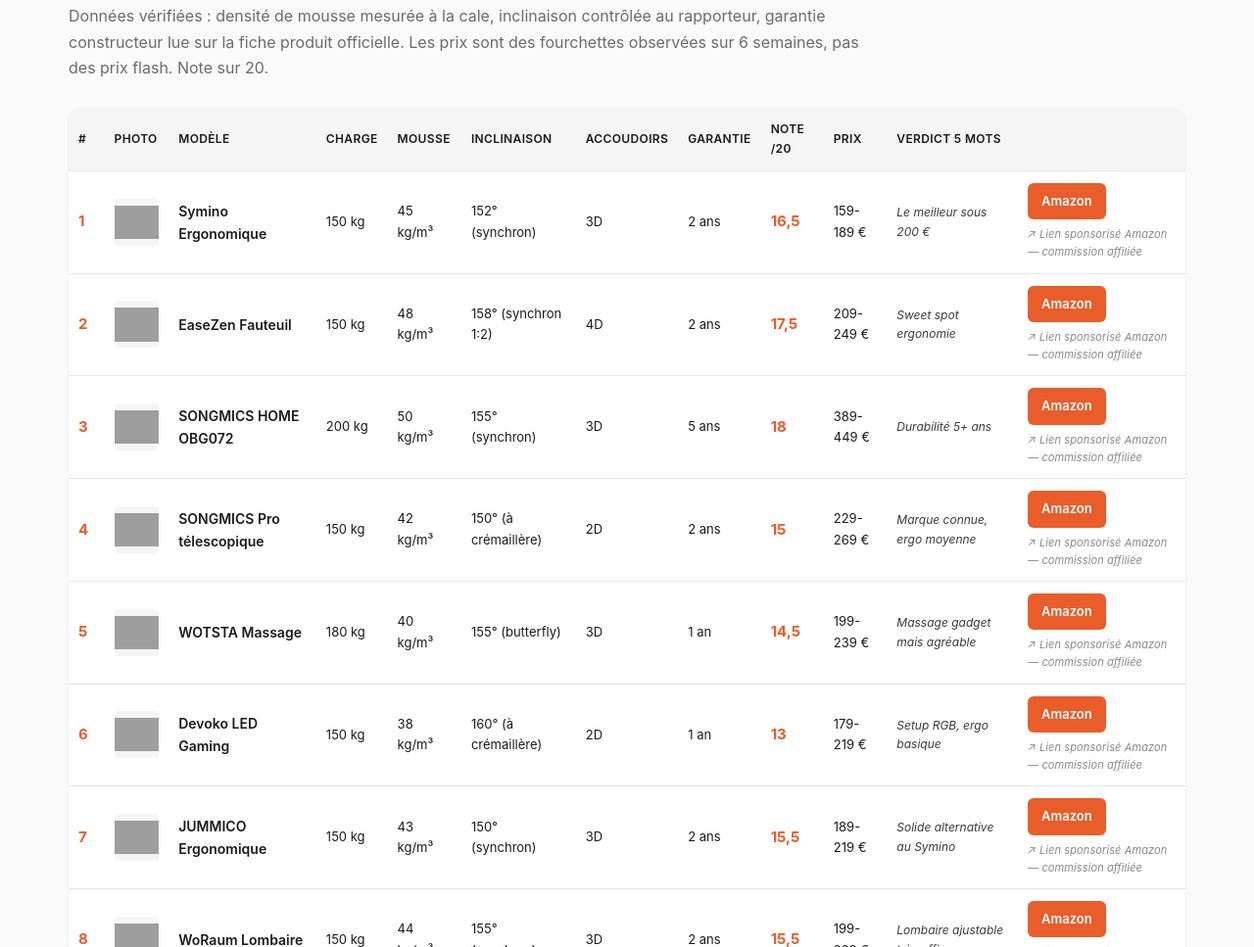
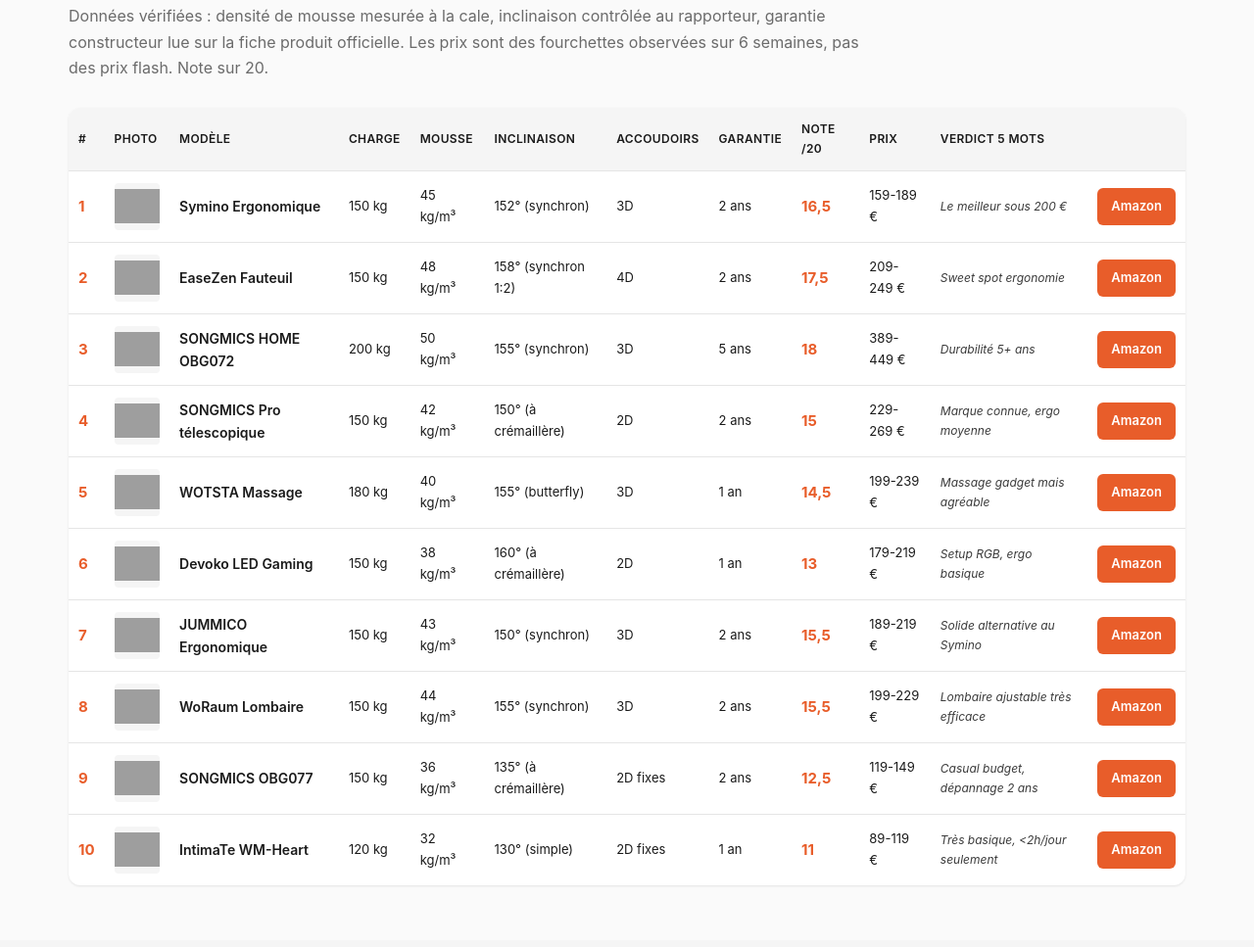
Before and after one commit to bz780/meilleure-chaise-gaming, a plain HTML site: page index.html in a window 1280 px wide. Shown: the part 3745-4712 px from the top of the page at 98% size. Drawn offline with Linux system fonts and the light colour scheme; grey boxes are pictures that could not be loaded.

Commit message:
remove visible sponsored tags (rel attr only, no UI marker)

```diff
--- a/index.html
+++ b/index.html
@@ -208,8 +208,6 @@
 .about-redaction li{margin-bottom:6px;color:var(--ink-2)}
 .about-redaction .contact{margin-top:14px;font-size:14px;color:var(--ink-3)}
 .about-redaction .contact a{color:var(--accent-dark);font-weight:600}
-.aff-tag{display:block;font-size:11px;color:#888;margin-top:6px;font-style:italic;font-weight:400;letter-spacing:.01em}
-.aff-tag::before{content:"↗ "}
 </style>
 </head>
 <body>
@@ -327,7 +325,7 @@
 
         <div class="verdict-cta">
           <span class="verdict-score">Note finale <strong>16,5/20</strong></span>
-          <a href="https://www.amazon.fr/Symino-Ergonomique-Fauteuil-Repose-Pieds-Telescopique/dp/B0GDXT2YZB?linkCode=ll1&tag=zafili-21&linkId=b0gdxt2yzbref&ref_=as_li_ss_tl" class="btn-amazon btn-amazon-lg" target="_blank" rel="nofollow noopener sponsored">Voir le prix sur Amazon</a><small class="aff-tag">Lien sponsorisé Amazon — commission affiliée</small>
+          <a href="https://www.amazon.fr/Symino-Ergonomique-Fauteuil-Repose-Pieds-Telescopique/dp/B0GDXT2YZB?linkCode=ll1&tag=zafili-21&linkId=b0gdxt2yzbref&ref_=as_li_ss_tl" class="btn-amazon btn-amazon-lg" target="_blank" rel="nofollow noopener sponsored">Voir le prix sur Amazon</a>
         </div>
       </div>
     </article>
@@ -366,7 +364,7 @@
 
         <div class="verdict-cta">
           <span class="verdict-score">Note finale <strong>17,5/20</strong></span>
-          <a href="https://www.amazon.fr/EaseZen-Fauteuil-Gaming-Ergonomique-Appui-tete/dp/B0GL25G886?linkCode=ll1&tag=zafili-21&linkId=b0gl25g886ref&ref_=as_li_ss_tl" class="btn-amazon btn-amazon-lg" target="_blank" rel="nofollow noopener sponsored">Voir le prix sur Amazon</a><small class="aff-tag">Lien sponsorisé Amazon — commission affiliée</small>
+          <a href="https://www.amazon.fr/EaseZen-Fauteuil-Gaming-Ergonomique-Appui-tete/dp/B0GL25G886?linkCode=ll1&tag=zafili-21&linkId=b0gl25g886ref&ref_=as_li_ss_tl" class="btn-amazon btn-amazon-lg" target="_blank" rel="nofollow noopener sponsored">Voir le prix sur Amazon</a>
         </div>
       </div>
     </article>
@@ -405,7 +403,7 @@
 
         <div class="verdict-cta">
           <span class="verdict-score">Note finale <strong>18/20</strong></span>
-          <a href="https://www.amazon.fr/SONGMICS-HOME-Ergonomique-Repose-Pieds-OBG072G01/dp/B0D3HKWFB4?linkCode=ll1&tag=zafili-21&linkId=b0d3hkwfb4ref&ref_=as_li_ss_tl" class="btn-amazon btn-amazon-lg" target="_blank" rel="nofollow noopener sponsored">Voir le prix sur Amazon</a><small class="aff-tag">Lien sponsorisé Amazon — commission affiliée</small>
+          <a href="https://www.amazon.fr/SONGMICS-HOME-Ergonomique-Repose-Pieds-OBG072G01/dp/B0D3HKWFB4?linkCode=ll1&tag=zafili-21&linkId=b0d3hkwfb4ref&ref_=as_li_ss_tl" class="btn-amazon btn-amazon-lg" target="_blank" rel="nofollow noopener sponsored">Voir le prix sur Amazon</a>
         </div>
       </div>
     </article>
@@ -448,7 +446,7 @@
             <td class="score-cell">16,5</td>
             <td>159-189 €</td>
             <td class="verdict-cell">Le meilleur sous 200 €</td>
-            <td><a href="https://www.amazon.fr/Symino-Ergonomique-Fauteuil-Repose-Pieds-Telescopique/dp/B0GDXT2YZB?linkCode=ll1&tag=zafili-21&linkId=b0gdxt2yzbref&ref_=as_li_ss_tl" class="btn-amazon" target="_blank" rel="nofollow noopener sponsored">Amazon</a><small class="aff-tag">Lien sponsorisé Amazon — commission affiliée</small></td>
+            <td><a href="https://www.amazon.fr/Symino-Ergonomique-Fauteuil-Repose-Pieds-Telescopique/dp/B0GDXT2YZB?linkCode=ll1&tag=zafili-21&linkId=b0gdxt2yzbref&ref_=as_li_ss_tl" class="btn-amazon" target="_blank" rel="nofollow noopener sponsored">Amazon</a></td>
           </tr>
           <tr>
             <td class="rank">2</td>
@@ -462,7 +460,7 @@
             <td class="score-cell">17,5</td>
             <td>209-249 €</td>
             <td class="verdict-cell">Sweet spot ergonomie</td>
-            <td><a href="https://www.amazon.fr/EaseZen-Fauteuil-Gaming-Ergonomique-Appui-tete/dp/B0GL25G886?linkCode=ll1&tag=zafili-21&linkId=b0gl25g886ref&ref_=as_li_ss_tl" class="btn-amazon" target="_blank" rel="nofollow noopener sponsored">Amazon</a><small class="aff-tag">Lien sponsorisé Amazon — commission affiliée</small></td>
+            <td><a href="https://www.amazon.fr/EaseZen-Fauteuil-Gaming-Ergonomique-Appui-tete/dp/B0GL25G886?linkCode=ll1&tag=zafili-21&linkId=b0gl25g886ref&ref_=as_li_ss_tl" class="btn-amazon" target="_blank" rel="nofollow noopener sponsored">Amazon</a></td>
           </tr>
           <tr>
             <td class="rank">3</td>
@@ -476,7 +474,7 @@
             <td class="score-cell">18</td>
             <td>389-449 €</td>
             <td class="verdict-cell">Durabilité 5+ ans</td>
-            <td><a href="https://www.amazon.fr/SONGMICS-HOME-Ergonomique-Repose-Pieds-OBG072G01/dp/B0D3HKWFB4?linkCode=ll1&tag=zafili-21&linkId=b0d3hkwfb4ref&ref_=as_li_ss_tl" class="btn-amazon" target="_blank" rel="nofollow noopener sponsored">Amazon</a><small class="aff-tag">Lien sponsorisé Amazon — commission affiliée</small></td>
+            <td><a href="https://www.amazon.fr/SONGMICS-HOME-Ergonomique-Repose-Pieds-OBG072G01/dp/B0D3HKWFB4?linkCode=ll1&tag=zafili-21&linkId=b0d3hkwfb4ref&ref_=as_li_ss_tl" class="btn-amazon" target="_blank" rel="nofollow noopener sponsored">Amazon</a></td>
           </tr>
           <tr>
             <td class="rank">4</td>
@@ -490,7 +488,7 @@
             <td class="score-cell">15</td>
             <td>229-269 €</td>
             <td class="verdict-cell">Marque connue, ergo moyenne</td>
-            <td><a href="https://www.amazon.fr/SONGMICS-repose-pieds-telescopique-ergonomique-appui-tete/dp/B086MC977H?linkCode=ll1&tag=zafili-21&linkId=b086mc977href&ref_=as_li_ss_tl" class="btn-amazon" target="_blank" rel="nofollow noopener sponsored">Amazon</a><small class="aff-tag">Lien sponsorisé Amazon — commission affiliée</small></td>
+            <td><a href="https://www.amazon.fr/SONGMICS-repose-pieds-telescopique-ergonomique-appui-tete/dp/B086MC977H?linkCode=ll1&tag=zafili-21&linkId=b086mc977href&ref_=as_li_ss_tl" class="btn-amazon" target="_blank" rel="nofollow noopener sponsored">Amazon</a></td>
           </tr>
           <tr>
             <td class="rank">5</td>
@@ -504,7 +502,7 @@
             <td class="score-cell">14,5</td>
             <td>199-239 €</td>
             <td class="verdict-cell">Massage gadget mais agréable</td>
-            <td><a href="https://www.amazon.fr/WOTSTA-Massage-Repose-Pieds-Fauteuil-Capacite/dp/B0DZ6CRKYH?linkCode=ll1&tag=zafili-21&linkId=b0dz6crkyhref&ref_=as_li_ss_tl" class="btn-amazon" target="_blank" rel="nofollow noopener sponsored">Amazon</a><small class="aff-tag">Lien sponsorisé Amazon — commission affiliée</small></td>
+            <td><a href="https://www.amazon.fr/WOTSTA-Massage-Repose-Pieds-Fauteuil-Capacite/dp/B0DZ6CRKYH?linkCode=ll1&tag=zafili-21&linkId=b0dz6crkyhref&ref_=as_li_ss_tl" class="btn-amazon" target="_blank" rel="nofollow noopener sponsored">Amazon</a></td>
           </tr>
           <tr>
             <td class="rank">6</td>
@@ -518,7 +516,7 @@
             <td class="score-cell">13</td>
             <td>179-219 €</td>
             <td class="verdict-cell">Setup RGB, ergo basique</td>
-            <td><a href="https://www.amazon.fr/Devoko-Chaise-Gaming-LED-Repose-Pieds/dp/B0DZ6JLL2M?linkCode=ll1&tag=zafili-21&linkId=b0dz6jll2mref&ref_=as_li_ss_tl" class="btn-amazon" target="_blank" rel="nofollow noopener sponsored">Amazon</a><small class="aff-tag">Lien sponsorisé Amazon — commission affiliée</small></td>
+            <td><a href="https://www.amazon.fr/Devoko-Chaise-Gaming-LED-Repose-Pieds/dp/B0DZ6JLL2M?linkCode=ll1&tag=zafili-21&linkId=b0dz6jll2mref&ref_=as_li_ss_tl" class="btn-amazon" target="_blank" rel="nofollow noopener sponsored">Amazon</a></td>
           </tr>
           <tr>
             <td class="rank">7</td>
@@ -532,7 +530,7 @@
             <td class="score-cell">15,5</td>
             <td>189-219 €</td>
             <td class="verdict-cell">Solide alternative au Symino</td>
-            <td><a href="https://www.amazon.fr/JUMMICO-Chaise-Gaming-Ergonomique-Repose-Pieds/dp/B0F6MY24M6?linkCode=ll1&tag=zafili-21&linkId=b0f6my24m6ref&ref_=as_li_ss_tl" class="btn-amazon" target="_blank" rel="nofollow noopener sponsored">Amazon</a><small class="aff-tag">Lien sponsorisé Amazon — commission affiliée</small></td>
+            <td><a href="https://www.amazon.fr/JUMMICO-Chaise-Gaming-Ergonomique-Repose-Pieds/dp/B0F6MY24M6?linkCode=ll1&tag=zafili-21&linkId=b0f6my24m6ref&ref_=as_li_ss_tl" class="btn-amazon" target="_blank" rel="nofollow noopener sponsored">Amazon</a></td>
           </tr>
           <tr>
             <td class="rank">8</td>
@@ -546,7 +544,7 @@
             <td class="score-cell">15,5</td>
             <td>199-229 €</td>
             <td class="verdict-cell">Lombaire ajustable très efficace</td>
-            <td><a href="https://www.amazon.fr/WoRaum-Ergonomique-Lombaire-Repose-Pieds-Retractable/dp/B0FNWZCMRP?linkCode=ll1&tag=zafili-21&linkId=b0fnwzcmrpref&ref_=as_li_ss_tl" class="btn-amazon" target="_blank" rel="nofollow noopener sponsored">Amazon</a><small class="aff-tag">Lien sponsorisé Amazon — commission affiliée</small></td>
+            <td><a href="https://www.amazon.fr/WoRaum-Ergonomique-Lombaire-Repose-Pieds-Retractable/dp/B0FNWZCMRP?linkCode=ll1&tag=zafili-21&linkId=b0fnwzcmrpref&ref_=as_li_ss_tl" class="btn-amazon" target="_blank" rel="nofollow noopener sponsored">Amazon</a></td>
           </tr>
           <tr>
             <td class="rank">9</td>
@@ -560,7 +558,7 @@
             <td class="score-cell">12,5</td>
             <td>119-149 €</td>
             <td class="verdict-cell">Casual budget, dépannage 2 ans</td>
-            <td><a href="https://www.amazon.fr/SONGMICS-dOrdinateur-Ergonomique-Repose-Pieds-OBG077B01/dp/B08NT6X31J?linkCode=ll1&tag=zafili-21&linkId=b08nt6x31jref&ref_=as_li_ss_tl" class="btn-amazon" target="_blank" rel="nofollow noopener sponsored">Amazon</a><small class="aff-tag">Lien sponsorisé Amazon — commission affiliée</small></td>
+            <td><a href="https://www.amazon.fr/SONGMICS-dOrdinateur-Ergonomique-Repose-Pieds-OBG077B01/dp/B08NT6X31J?linkCode=ll1&tag=zafili-21&linkId=b08nt6x31jref&ref_=as_li_ss_tl" class="btn-amazon" target="_blank" rel="nofollow noopener sponsored">Amazon</a></td>
           </tr>
           <tr>
             <td class="rank">10</td>
@@ -574,7 +572,7 @@
             <td class="score-cell">11</td>
             <td>89-119 €</td>
             <td class="verdict-cell">Très basique, &lt;2h/jour seulement</td>
-            <td><a href="https://www.amazon.fr/IntimaTe-WM-Heart-Ergonomique-Rembourree/dp/B084JHNF3B?linkCode=ll1&tag=zafili-21&linkId=b084jhnf3bref&ref_=as_li_ss_tl" class="btn-amazon" target="_blank" rel="nofollow noopener sponsored">Amazon</a><small class="aff-tag">Lien sponsorisé Amazon — commission affiliée</small></td>
+            <td><a href="https://www.amazon.fr/IntimaTe-WM-Heart-Ergonomique-Rembourree/dp/B084JHNF3B?linkCode=ll1&tag=zafili-21&linkId=b084jhnf3bref&ref_=as_li_ss_tl" class="btn-amazon" target="_blank" rel="nofollow noopener sponsored">Amazon</a></td>
           </tr>
         </tbody>
       </table>
@@ -784,7 +782,7 @@
           <div class="budget-card-body">
             <h5>Symino Ergonomique</h5>
             <div class="b-note">Mousse 45, vérin 4, lombaire OK</div>
-            <a href="https://www.amazon.fr/Symino-Ergonomique-Fauteuil-Repose-Pieds-Telescopique/dp/B0GDXT2YZB?linkCode=ll1&tag=zafili-21&linkId=b0gdxt2yzbref&ref_=as_li_ss_tl" class="btn-amazon" target="_blank" rel="nofollow noopener sponsored">Amazon</a><small class="aff-tag">Lien sponsorisé Amazon — commission affiliée</small>
+            <a href="https://www.amazon.fr/Symino-Ergonomique-Fauteuil-Repose-Pieds-Telescopique/dp/B0GDXT2YZB?linkCode=ll1&tag=zafili-21&linkId=b0gdxt2yzbref&ref_=as_li_ss_tl" class="btn-amazon" target="_blank" rel="nofollow noopener sponsored">Amazon</a>
           </div>
         </div>
         <div class="budget-card">
@@ -792,7 +790,7 @@
           <div class="budget-card-body">
             <h5>JUMMICO Ergonomique</h5>
             <div class="b-note">Mousse 43, synchron, 189-219 €</div>
-            <a href="https://www.amazon.fr/JUMMICO-Chaise-Gaming-Ergonomique-Repose-Pieds/dp/B0F6MY24M6?linkCode=ll1&tag=zafili-21&linkId=b0f6my24m6ref&ref_=as_li_ss_tl" class="btn-amazon" target="_blank" rel="nofollow noopener sponsored">Amazon</a><small class="aff-tag">Lien sponsorisé Amazon — commission affiliée</small>
+            <a href="https://www.amazon.fr/JUMMICO-Chaise-Gaming-Ergonomique-Repose-Pieds/dp/B0F6MY24M6?linkCode=ll1&tag=zafili-21&linkId=b0f6my24m6ref&ref_=as_li_ss_tl" class="btn-amazon" target="_blank" rel="nofollow noopener sponsored">Amazon</a>
           </div>
         </div>
         <div class="budget-card">
@@ -800,7 +798,7 @@
           <div class="budget-card-body">
             <h5>Symino Fauteuil</h5>
             <div class="b-note">Version simplifiée, 159-189 €</div>
-            <a href="https://www.amazon.fr/Symino-Chaise-Gaming-Fauteuil-Repose-Pieds/dp/B0GJ3ZQY5T?linkCode=ll1&tag=zafili-21&linkId=b0gj3zqy5tref&ref_=as_li_ss_tl" class="btn-amazon" target="_blank" rel="nofollow noopener sponsored">Amazon</a><small class="aff-tag">Lien sponsorisé Amazon — commission affiliée</small>
+            <a href="https://www.amazon.fr/Symino-Chaise-Gaming-Fauteuil-Repose-Pieds/dp/B0GJ3ZQY5T?linkCode=ll1&tag=zafili-21&linkId=b0gj3zqy5tref&ref_=as_li_ss_tl" class="btn-amazon" target="_blank" rel="nofollow noopener sponsored">Amazon</a>
           </div>
         </div>
         <div class="budget-card">
@@ -808,7 +806,7 @@
           <div class="budget-card-body">
             <h5>WoRaum Lombaire</h5>
             <div class="b-note">Lombaire ajustable très bien, 199-229 €</div>
-            <a href="https://www.amazon.fr/WoRaum-Ergonomique-Lombaire-Repose-Pieds-Retractable/dp/B0FNWZCMRP?linkCode=ll1&tag=zafili-21&linkId=b0fnwzcmrpref&ref_=as_li_ss_tl" class="btn-amazon" target="_blank" rel="nofollow noopener sponsored">Amazon</a><small class="aff-tag">Lien sponsorisé Amazon — commission affiliée</small>
+            <a href="https://www.amazon.fr/WoRaum-Ergonomique-Lombaire-Repose-Pieds-Retractable/dp/B0FNWZCMRP?linkCode=ll1&tag=zafili-21&linkId=b0fnwzcmrpref&ref_=as_li_ss_tl" class="btn-amazon" target="_blank" rel="nofollow noopener sponsored">Amazon</a>
           </div>
         </div>
       </div>
@@ -913,7 +911,7 @@
 <div class="sticky-cta" id="stickyCta">
   <div class="sticky-cta-wrap">
     <div class="sticky-cta-text">N°1 sous 200 € — Symino Ergonomique<small>Mousse 45 kg/m³, vérin classe 4, charge 150 kg</small></div>
-    <a href="https://www.amazon.fr/Symino-Ergonomique-Fauteuil-Repose-Pieds-Telescopique/dp/B0GDXT2YZB?linkCode=ll1&tag=zafili-21&linkId=b0gdxt2yzbref&ref_=as_li_ss_tl" class="btn-amazon btn-amazon-lg" target="_blank" rel="nofollow noopener sponsored">Voir sur Amazon</a><small class="aff-tag">Lien sponsorisé Amazon — commission affiliée</small>
+    <a href="https://www.amazon.fr/Symino-Ergonomique-Fauteuil-Repose-Pieds-Telescopique/dp/B0GDXT2YZB?linkCode=ll1&tag=zafili-21&linkId=b0gdxt2yzbref&ref_=as_li_ss_tl" class="btn-amazon btn-amazon-lg" target="_blank" rel="nofollow noopener sponsored">Voir sur Amazon</a>
   </div>
 </div>
 
```
